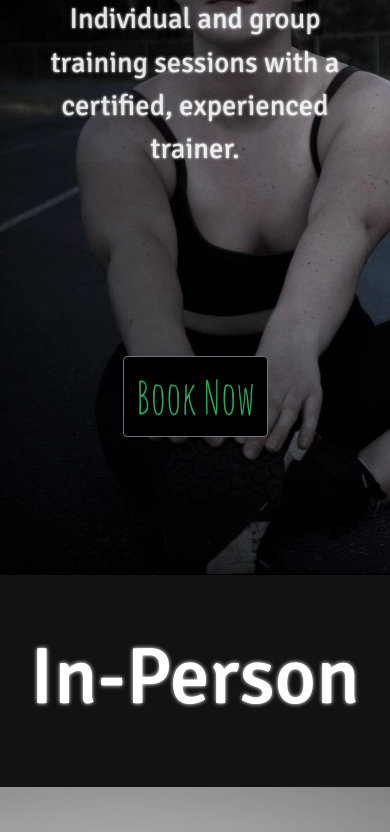
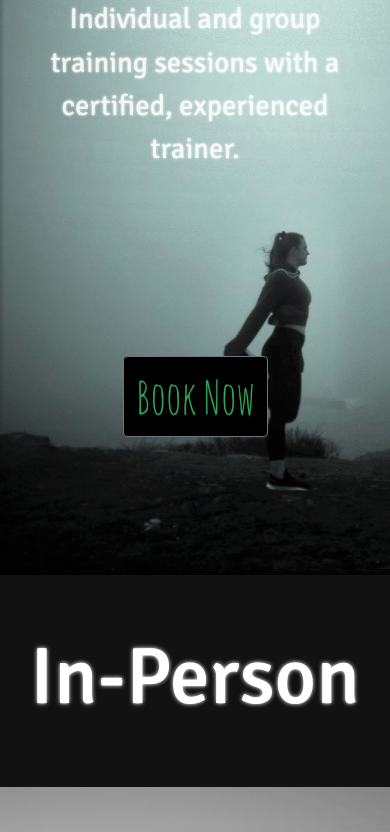
Before and after one commit to cvaudrain/Sward-Shield, a website: page training.html in a window 390 px wide. Shown: the part 421-1253 px from the top of the page. Drawn offline with nearby package versions, Linux system fonts and the light colour scheme.

Commit message:
Update styles.css
update training mobile img

```diff
--- a/styles.css
+++ b/styles.css
@@ -1054,7 +1054,7 @@ border-bottom: 1px solid black;
 @media(max-width: 950px){
   .train-main{
     padding-bottom: 280px;
-    background-image: url("images/train-track-mobile.jpg") ;
+    background-image: url("images/landscape-mobile-alt.jpg") ;
   }
 }
 @media(max-width: 756px){
```
